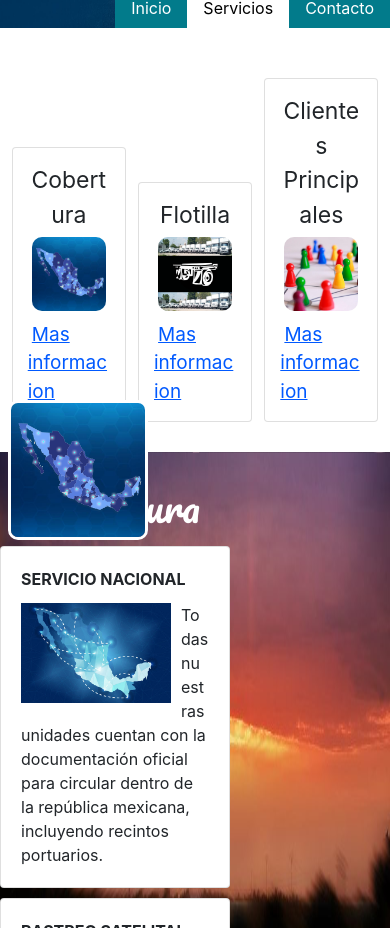
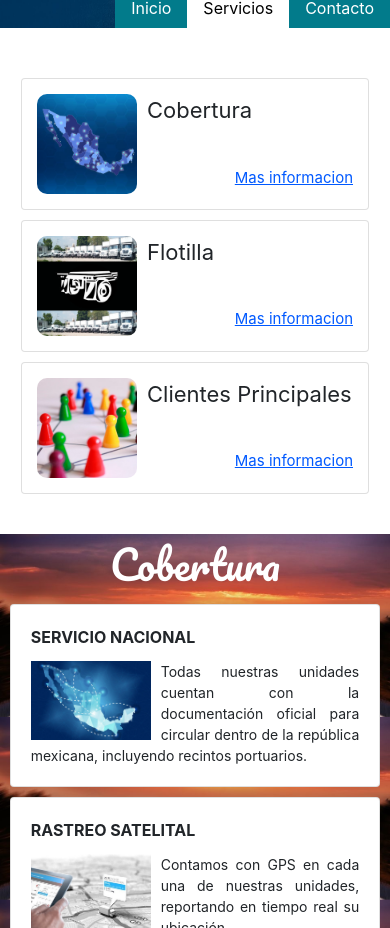
Before and after one commit to alejandro-jalf/transportesgalmiche, a plain HTML site: page public/pages/servicios.html in a window 390 px wide. Shown: the part 172-1100 px from the top of the page. Drawn offline with nearby package versions, Linux system fonts and the light colour scheme.

Commit message:
REFACTOR: Agrega resposividad a pagina de servicios

```diff
--- a/public/scripts/servicios.js
+++ b/public/scripts/servicios.js
@@ -5,21 +5,22 @@ window.addEventListener('load', function() {
     const principalesServicios = document.querySelector('.principal-servicios');
     const cobertura = document.querySelector('.cobertura');
     const flotilla = document.querySelector('.flotilla');
+    const navHeader = document.querySelector('.nav-header');
 
     servicio_cobertura.addEventListener('click', function() {
-        const mover = principalesServicios.clientHeight + 450;
+        const mover = principalesServicios.clientHeight + navHeader.clientHeight;
         $('body,html').animate({ scrollTop: mover + 'px' },500);
     });
     servicio_flotilla.addEventListener('click', function() {
         const mover =
             principalesServicios.clientHeight +
-            450 +
+            navHeader.clientHeight +
             cobertura.clientHeight;
             $('body,html').animate({ scrollTop: mover + 'px' },500);
     });
     servicio_clientes.addEventListener('click', function() {
         const mover = principalesServicios.clientHeight +
-        455 +
+        navHeader.clientHeight +
         cobertura.clientHeight +
         flotilla.clientHeight;
         $('body,html').animate({ scrollTop: mover + 'px' },500);
--- a/public/styles/servicios.css
+++ b/public/styles/servicios.css
@@ -128,6 +128,7 @@
 .clientes {
     background: rgb(1, 134, 127);
     padding: 2%;
+    text-align: center;
 }
 
 .title-clientes {
@@ -153,3 +154,130 @@
 .name-cliente {
     margin-bottom: 10px;
 }
+
+@media screen and (max-width: 790px) {
+    .descripcion-flotilla {
+        font-size: 17px;
+    }
+}
+
+@media screen and (max-width: 765px) {
+    .title-servicio {
+        font-size: 20px;
+    }
+    .info-servicio {
+        font-size: 17px;
+    }
+}
+
+@media screen and (max-width: 740px) {
+    .item-clientes {
+        width: 150px;
+    }
+    .name-cliente {
+        font-size: 10px;
+        font-weight: bold;
+    }
+}
+
+@media screen and (max-width: 680px) {
+    .title-servicio {
+        font-size: 18px;
+    }
+    .info-servicio {
+        font-size: 15px;
+    }
+    .cobertura-izquierdo {
+        display: none;
+    }
+    .cobertura {
+        text-align: center;
+    }
+    .cobertura-derecho {
+        width: 95%;
+        text-align: justify;
+    }
+}
+
+@media screen and (max-width: 673px) {
+    .item-flotilla {
+        width: 45%;
+    }
+}
+
+@media screen and (max-width: 624px) {
+    .title-servicio {
+        font-size: 15px;
+    }
+    .info-servicio {
+        font-size: 13px;
+    }
+}
+
+@media screen and (max-width: 539px) {
+    .title-servicio {
+        font-size: 13px;
+    }
+    .info-servicio {
+        font-size: 11px;
+    }
+}
+
+@media screen and (max-width: 484px) {
+    .title-servicio {
+        font-size: 11px;
+    }
+    .info-servicio {
+        font-size: 10px;
+    }
+    .img-cobertura-item {
+        width: 120px;
+    }
+    .descripcion-item-cob {
+        font-size: 14px;
+    }
+}
+
+@media screen and (max-width: 427px) {
+    .title-servicio {
+        font-size: 22px;
+        position: absolute;
+        width: 94%;
+        text-align: left;
+        padding-left: 110px;
+    }
+    .info-servicio {
+        font-size: 15px;
+        position: absolute;
+        right: 15px;
+        width: 200px;
+        bottom: 20px;
+        text-align: right;
+    }
+    .servicio-item {
+        width: calc(90% - 3px);
+        margin-bottom: 1%;
+    }
+    .img-servicio {
+        float: left;
+        width: 100px;
+    }
+    .descripcion-flotilla {
+        font-size: 15px;
+    }
+    .especificaciones-flotilla {
+        font-size: 13px;
+    }
+}
+
+@media screen and (max-width: 377px) {
+    .descripcion-flotilla {
+        font-size: 13px;
+    }
+    .especificaciones-flotilla {
+        font-size: 12px;
+    }
+    .descripcion-item-cob {
+        font-size: 13px;
+    }
+}
```
